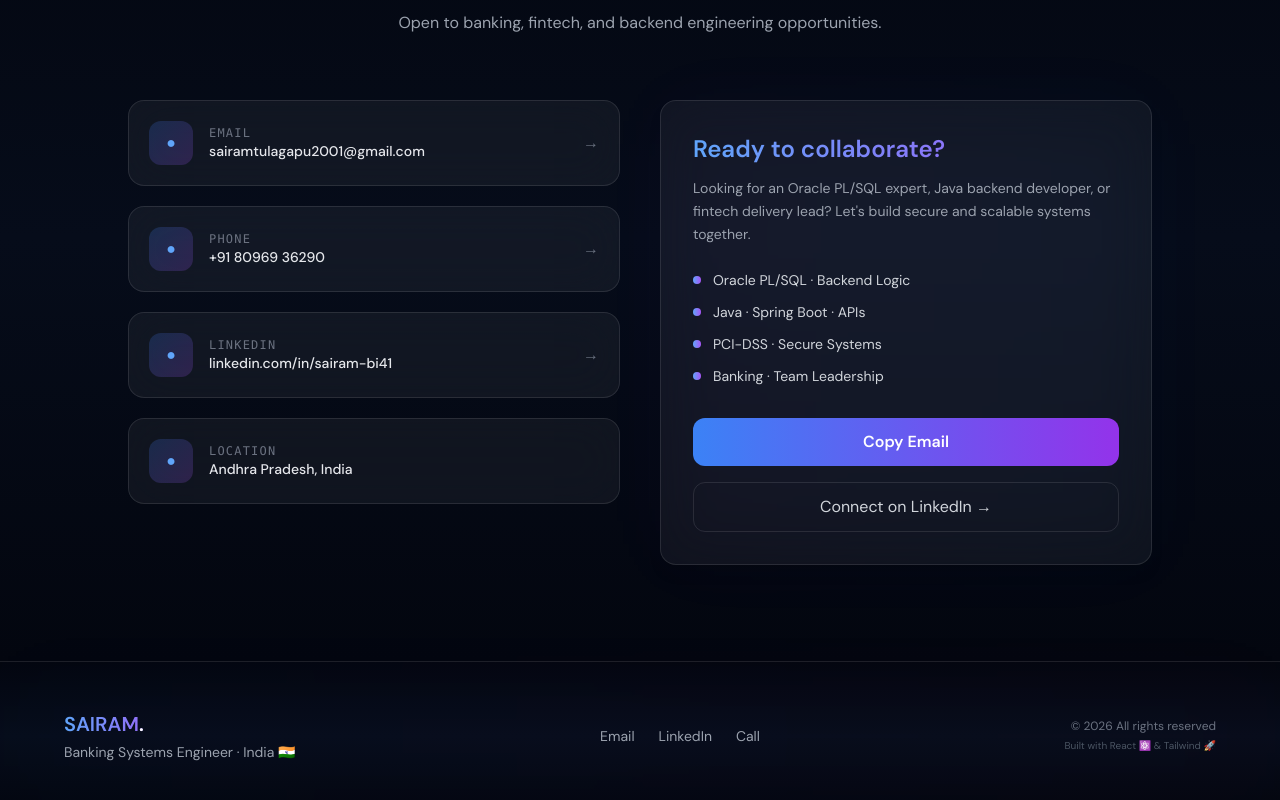
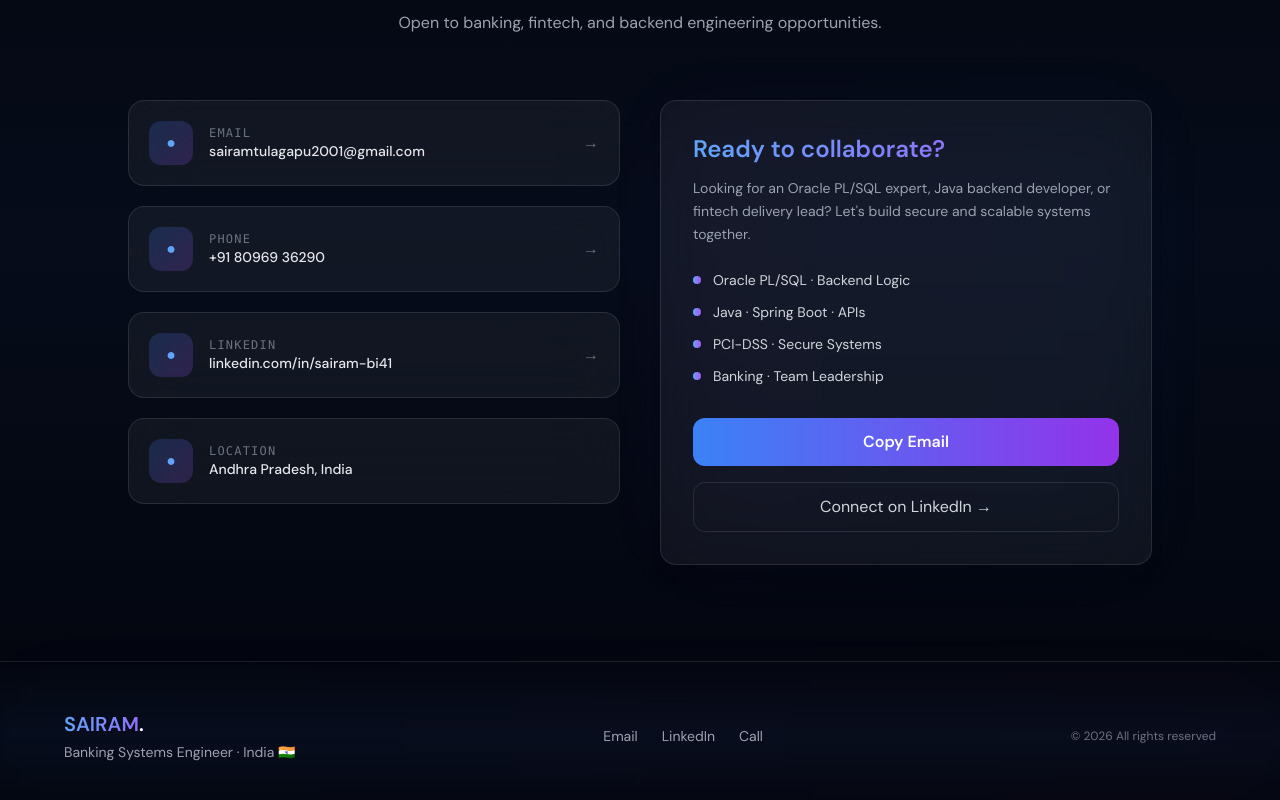
Before and after one commit to BI4143-oracle/portfolio, a React (Vite) app: page / in a window 1280 px wide. Shown: the part 6286-7086 px from the top of the page. Built offline with nearby package versions, Linux system fonts and the light colour scheme.

Commit message:
Second commit1

```diff
--- a/package.json
+++ b/package.json
@@ -6,7 +6,8 @@
   "scripts": {
     "dev": "vite",
     "build": "vite build",
-    "preview": "vite preview"
+    "preview": "vite preview",
+    "sairam": "vite"
   },
   "dependencies": {
     "react": "^18.2.0",
--- a/src/components/layout/Footer.jsx
+++ b/src/components/layout/Footer.jsx
@@ -52,10 +52,7 @@ export default function Footer() {
           <p className="text-gray-500 text-xs">
             © {new Date().getFullYear()} All rights reserved
           </p>
-          <p className="text-gray-600 text-[10px] mt-1">
-            Built with React ⚛️ & Tailwind 🚀
-          </p>
-        </div>
+          </div>
       </div>
     </footer>
   );
--- a/src/components/sections/Hero.jsx
+++ b/src/components/sections/Hero.jsx
@@ -131,7 +131,7 @@ export default function Hero() {
             {/* Buttons */}
             <div className="flex gap-4 mb-10">
               <a
-                href="#projects"
+                href="#experience"
                 className="px-6 py-3 bg-gradient-to-r from-cyan-500 to-blue-500
                 text-white rounded-xl font-semibold
                 shadow-lg shadow-cyan-500/20
```
